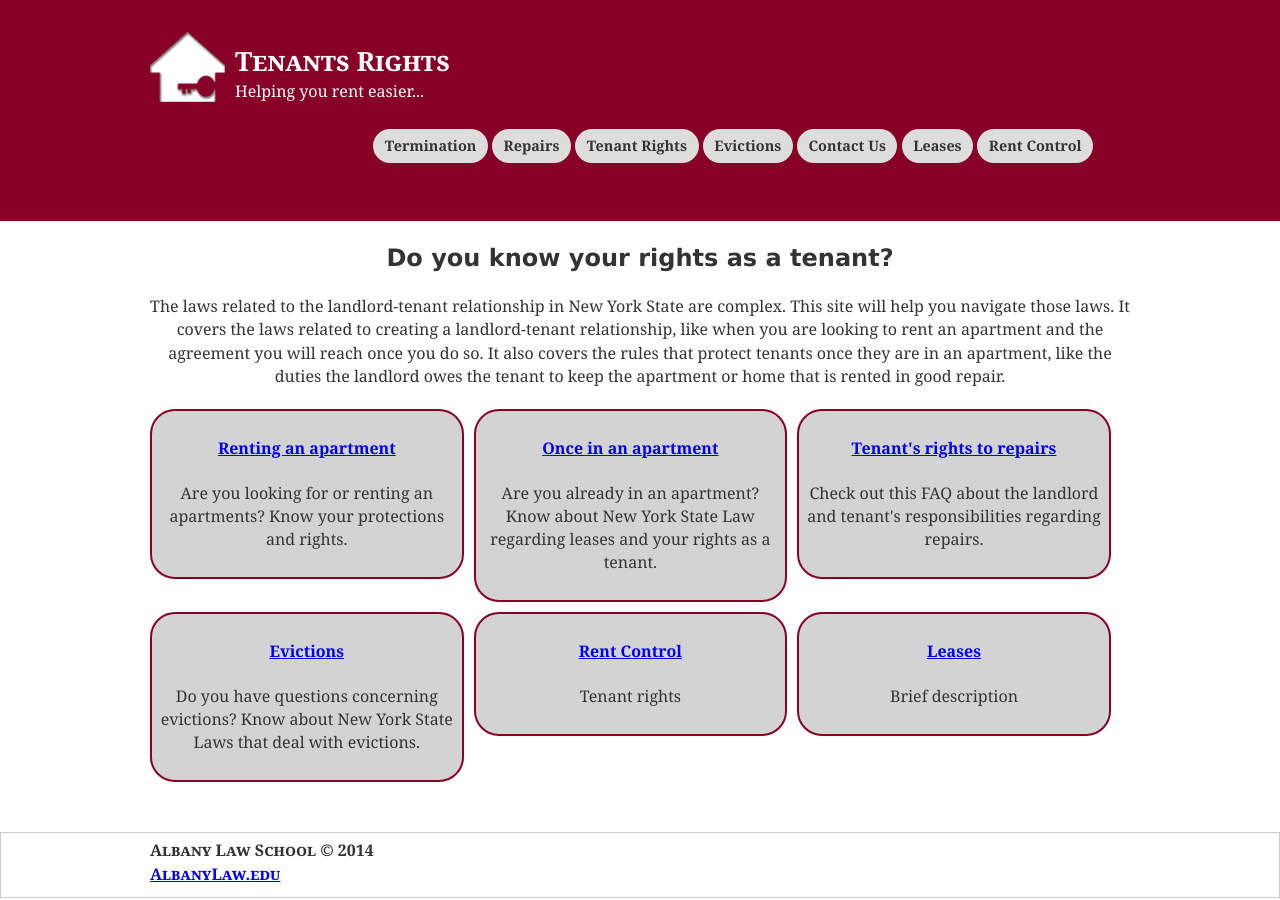
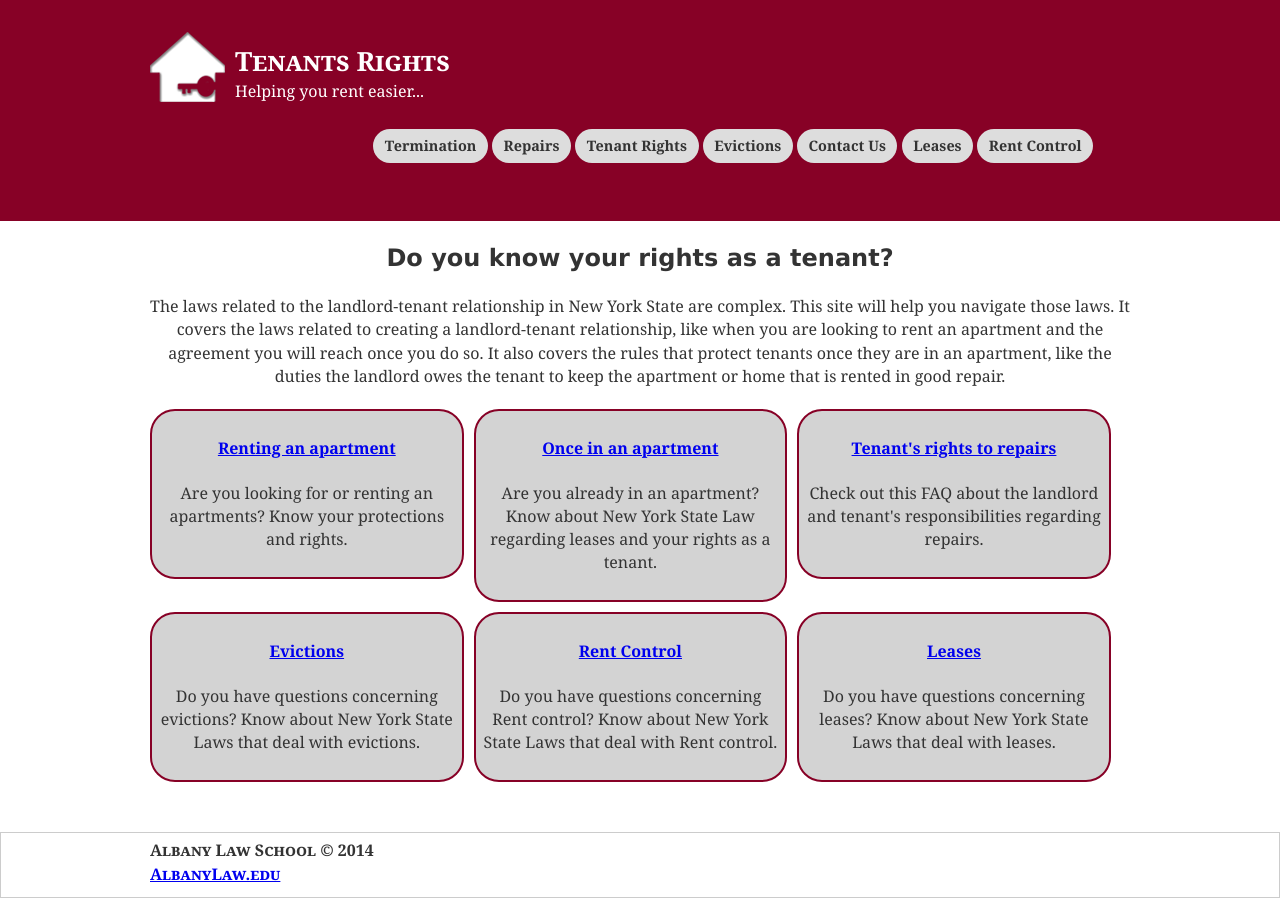
Before and after one commit to iinf362/team5, a Jekyll site: the page built from index.html, in a window 1280 px wide. Built offline with Jekyll 4.4.1, drawn with Linux system fonts in a browser that asks for light colours.

Commit message:
changes to rent control and home page

```diff
--- a/index.html
+++ b/index.html
@@ -28,11 +28,11 @@ title: Home
         </div>
         <div class="col-30">
             <h4 class="section-title"><a href="Rent_control/index.html">Rent Control</a></h4>
-            <p class="section-description">Tenant rights</p>
+            <p class="section-description">Do you have questions concerning Rent control? Know about New York State Laws that deal with Rent control.</p>
         </div>
         <div class="col-30">
-            <h4 class="section-title"><a href="Leases/index.html">Leases</a></h4>
-            <p class="section-description">Brief description</p>
+            <h4 class="section-title"><a href="leases/index.html">Leases</a></h4>
+            <p class="section-description">Do you have questions concerning leases? Know about New York State Laws that deal with leases.</p>
         </div>
     </div>
 </div>
--- a/rent_control/index.html
+++ b/rent_control/index.html
@@ -12,12 +12,13 @@ title: Rent Control
     <div class="panels">
     <div class="panel">
       <div class="panel-title" id="panel1">Are there limits on what a landlord can charge in rent?</div>
-      <div class="panel-content" id="panelC1"><p>The first limit on what a landlord can charge in rent is the amount for rent that is stated in the lease agreement between the tenant and the landlord. You should not have to pay more than the lease amount. When the term of the lease ends, in most cities and towns in New York State, the landlord can seek to increase the rent if you want to renew the lease, and you can only renew the lease with the landlord’s consent. There are places in New York State where there are limits on the amount of rent a landlord can charge in certain buildings in those cities and towns. Keep reading for more details on where these restrictions apply.</p>
+      <div class="panel-content" id="panelC1"><p>The first limit on what a landlord can charge in rent is the amount for rent that is stated in the lease agreement between the tenant and the landlord. You should not have to pay more than the lease amount. When the term of the lease ends, in most cities and towns in New York State, the landlord can seek to increase the rent if you want to renew the lease, and you can only renew the lease with the landlord’s consent. There are places in New York State where there are limits on the amount of rent a landlord can charge in certain buildings in those cities and towns. Keep reading for more details on where these restrictions apply.</p></div>
+      </div>
 
 
     <div class="panel">
       <div class="panel-title" id="panel2">What is rent control?</div>
-      <div class="panel-content" id="panelC2"><p>Rent control limits the rent an owner can charge for an apartment and restricts the right of the owner to evict tenants. The rent control program applies to apartment buildings built before February, 1947, in municipalities that have not declared an end to the postwar rental housing emergency. Several municipalities in New York State still have rent control, including New York City, Albany, Erie, Nassau and Westchester counties.<p>
+      <div class="panel-content" id="panelC2"><p>Rent control limits the rent an owner can charge for an apartment and restricts the right of the owner to evict tenants. The rent control program applies to apartment buildings built before February, 1947, in municipalities that have not declared an end to the postwar rental housing emergency. Several municipalities in New York State still have rent control, including New York City, Albany, Erie, Nassau and Westchester counties.<p></div>
 
 
 
```
